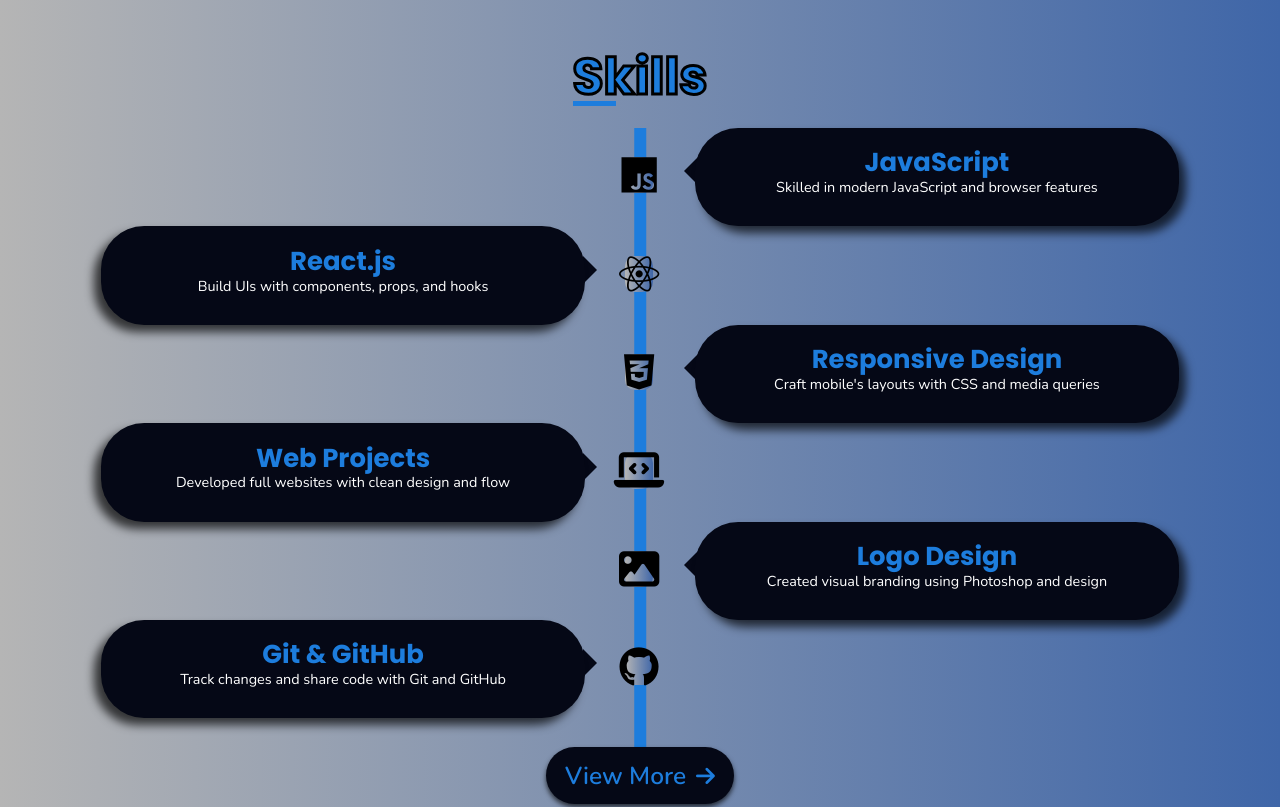
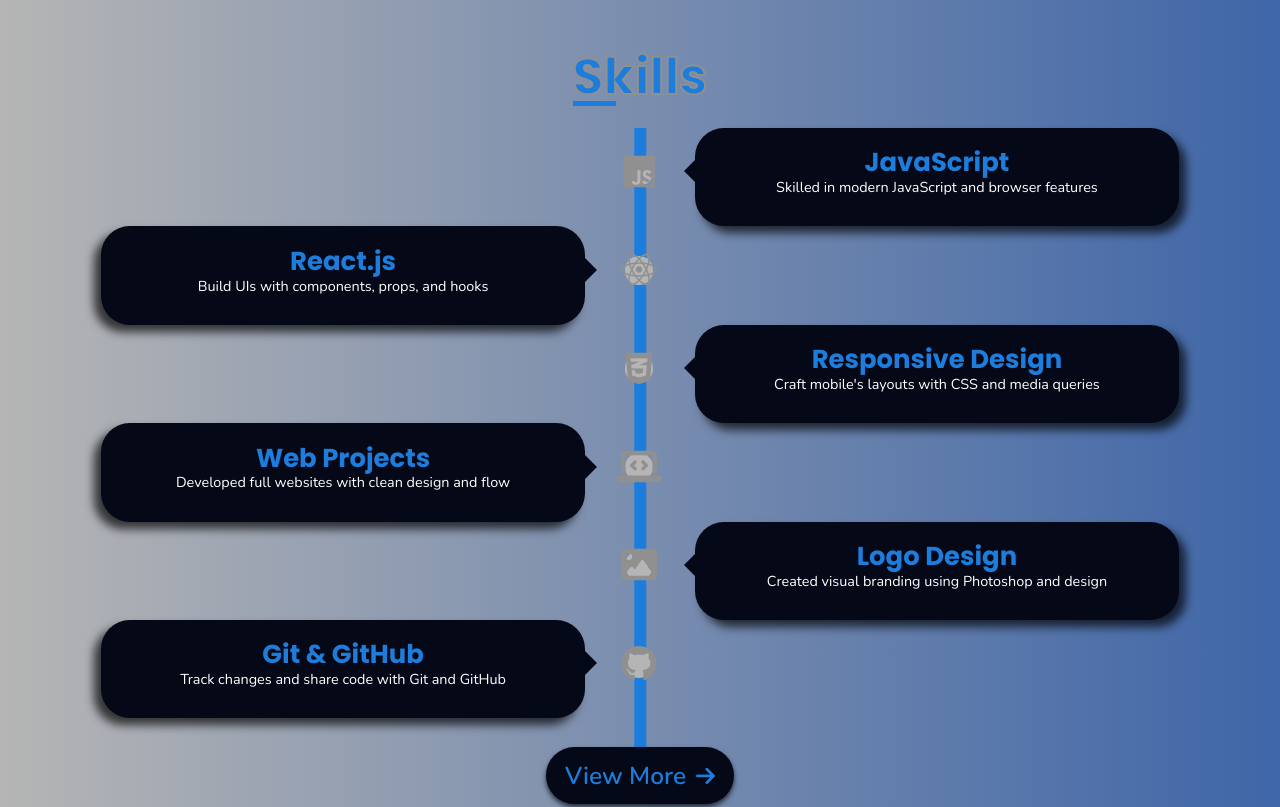
Before and after one commit to HamzaEl-beialy/Portfolio, a website: page index.html in a window 1280 px wide. Shown: the part 1380-2187 px from the top of the page. Drawn offline with nearby package versions, Linux system fonts and the light colour scheme.

Commit message:
Reinitialize repository with fresh files

```diff
--- a/css/master.css
+++ b/css/master.css
@@ -3,21 +3,23 @@
 :root {
   --main-color: rgb(5 8 22);
   --btn-color: #1d7ddd;
-  --heading-color: #000000;
+  --heading-color: #919090;
   --text-color: #262626;
   --p-color: #ffffff;
   --background-color: linear-gradient(to right, #b5b5b5, #3f66a8);
+  --icons: #b5b5b5;
   --transition: all 0.8s ease-in-out;
-  --border-radius: 3rem;
+  --border-radius: 2rem;
   --boxL-shadow: -7px 7px 10px rgba(0, 0, 0, 0.7);
   --boxR-shadow: 7px 7px 10px rgba(0, 0, 0, 0.7);
   --box-shadow2: 15px 15px 15px rgba(0, 0, 0, 0.7);
   --box-shadow3: 0 3px 5px rgba(0, 0, 0, 0.7);
 }
 .dark-theme {
-  --background-color: linear-gradient(to right, black, #124365);
+  --background-color: linear-gradient(to right, #12161f, #103a57);
+  --icons: black;
   --text-color: #ffffff;
-  --heading-color: #b4c2d7;
+  --heading-color: #6b6b6b;
   --boxL-shadow: -6px 6px 6px rgb(101 101 101 / 40%);
   --boxR-shadow: 6px 6px 6px rgb(101 101 101 / 40%);
   --box-shadow2: 8px 8px 6px rgb(101 101 101 / 40%);
@@ -240,7 +242,7 @@ h2 {
 }
 .introduction-text .content h2 span {
   color: var(--btn-color);
-  -webkit-text-stroke: 3px var(--heading-color);
+  -webkit-text-stroke: 2px var(--heading-color);
 }
 .introduction-text p {
   font-size: 1.7rem;
@@ -429,7 +431,7 @@ h2 {
 .experience .heading {
   font-size: 3.5rem;
   color: var(--btn-color);
-  -webkit-text-stroke: 3px var(--heading-color);
+  -webkit-text-stroke: 2px var(--heading-color);
   margin-bottom: 2rem;
   display: inline-block;
   position: relative;
@@ -533,11 +535,11 @@ h2 {
   width: 2rem;
   display: flex;
   justify-content: center;
-  height: 2.5rem;
+  height: 2rem;
   align-items: center;
-  font-size: 2.8rem;
-  border-radius: 10px;
-  background: var(--background-color);
+  font-size: 2.5rem;
+  border-radius: 2rem;
+  background: var(--icons);
   color: var(--heading-color);
 }
 .experience .left::before,
@@ -645,7 +647,7 @@ h2 {
 .work .work-heading {
   font-size: 3.5rem;
   color: var(--btn-color);
-  -webkit-text-stroke: 3px var(--heading-color);
+  -webkit-text-stroke: 2px var(--heading-color);
   text-align: center;
   position: relative;
   display: inline-block;
--- a/index.html
+++ b/index.html
@@ -427,8 +427,8 @@
 
     <script>
       AOS.init({
-        duration: 2000,
-        once: false,
+        duration: 1500,
+        once: true,
       });
     </script>
 
```
